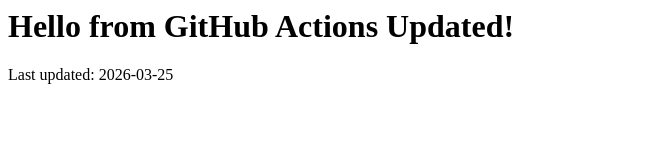
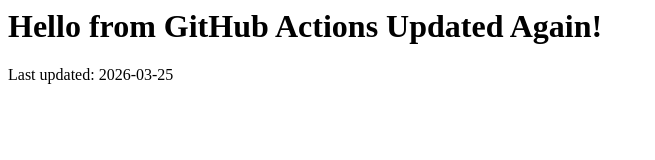
Before and after one commit to rufussharma6-boop/actions, a plain HTML site: page index.html in a window 1280 px wide. Shown: the whole page, without its empty margins (0-655 px from the left). Drawn offline with Linux system fonts and the light colour scheme.

Commit message:
Update index.html

```diff
--- a/index.html
+++ b/index.html
@@ -1,2 +1,2 @@
-<h1>Hello from GitHub Actions Updated!</h1>
+<h1>Hello from GitHub Actions Updated Again!</h1>
 <p>Last updated: 2026-03-25</p>
```
